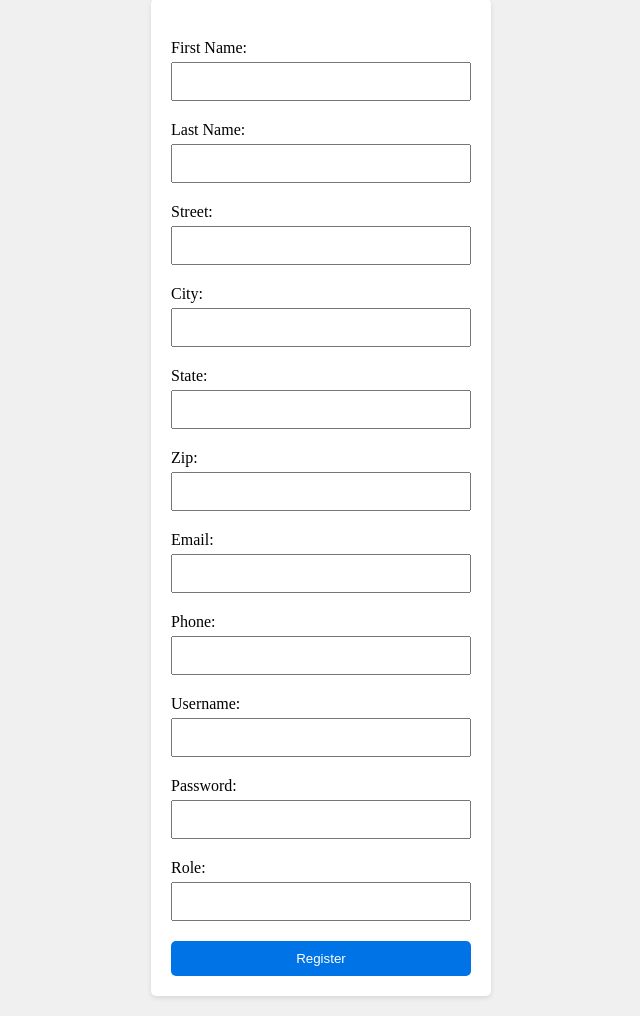
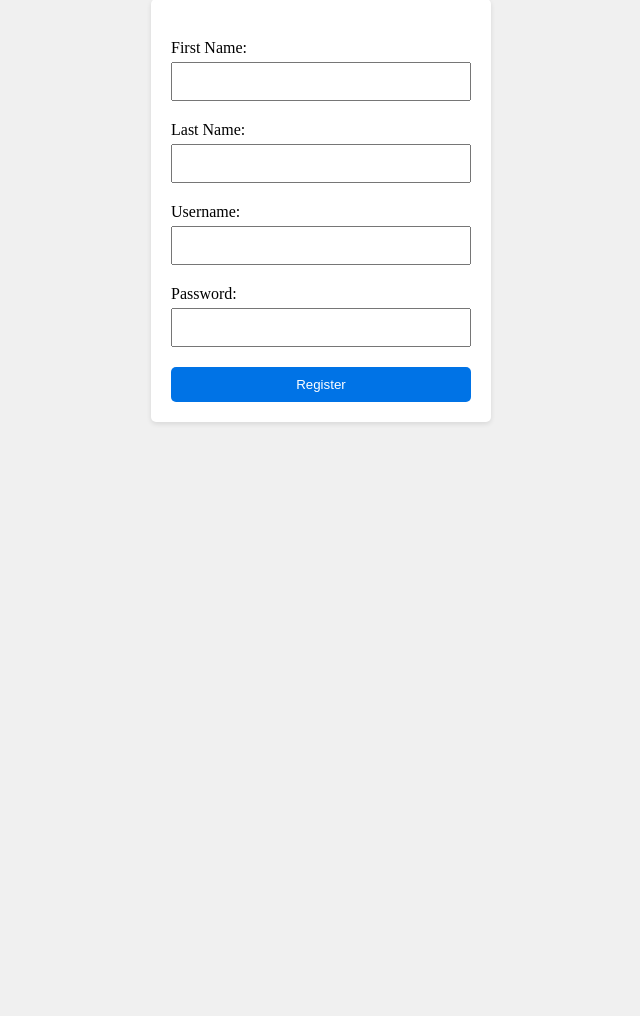
Before and after one commit to JorgeRSLC/bu_602_final_project, a Node server app: page /register in a window 1280 px wide. Shown: the part 257-1273 px from the top of the page, without its empty margins (319-959 px from the left). After the commit the page ends 681 px from the top, so only its background shows below. Run offline with Node 20, Linux system fonts and the light colour scheme; some libraries are stand-ins or nearby versions.

Commit message:
Build functionality for customers to login/register
Build routes, views, and update user model so customers can login/register

```diff
--- a/models/orders.js
+++ b/models/orders.js
@@ -23,7 +23,7 @@ const orderSchema = new mongoose.Schema({
     // customer reference
     customer: {
         type: mongoose.Schema.Types.ObjectId,
-        ref: 'customer_collection'
+        ref: 'user_collection'
     }
     }, {
 	    collection: 'order_collection'
--- a/routes/index.js
+++ b/routes/index.js
@@ -27,7 +27,7 @@ router.use(expressSession({
     saveUninitialized: false,
     secret: credentials.cookieSecret,
 }))
-
+// main login route
 router.get('/', function(req, res, next) {
     res.redirect('/login');
 });
@@ -36,12 +36,16 @@ router.get('/login', (req, res) => {
     res.render('loginView');
 });
 
+router.post('/login', require('./login'));
+
+// register route
 router.get('/register', (req, res) => {
     res.render('registerView');
 });
 
-router.post('/login', require('./login'));
+router.post('/register', require('./register'));
 
+// product display route
 router.get('/products', displayProducts);
 
 // Route to handle adding items to the order
@@ -56,6 +60,7 @@ router.post('/submit-order',submitOrder)
 //Route to handle displaying orders
 router.get('/orders-view', require('./displayOrders'))
 
+// admin routes
 router.get('/inventory', inventory)
 
 router.post('/update-product', updateBike)
@@ -66,4 +71,14 @@ router.get('/add-bike', (req, res) => {
 
 router.post('/add-bike', addBike)
 
+// 404 and 500 error handling
+router.use((req, res) => {
+    res.render('404');
+});
+
+router.use((err, req, res, next) => {
+    console.error(err.stack);
+    res.render('500');
+});
+
 module.exports = router;
--- /dev/null
+++ b/views/505.handlebars
@@ -0,0 +1 @@
+<h1>500 - Internal Server Error </h1>
--- a/views/registerView.handlebars
+++ b/views/registerView.handlebars
@@ -1,26 +1,12 @@
 <h1>Register to Enter Site</h1>
-<form action="/register" method="post" class="register">
+<form action="/register" method="POST" class="register">
     <label for="firstName">First Name:</label>
     <input type="text" id="firstName" name="firstName" required>
     <label for="lastName">Last Name:</label>
     <input type="text" id="lastName" name="lastName" required>
-    <label for="street">Street:</label>
-    <input type="text" id="street" name="address[street]" required>
-    <label for="city">City:</label>
-    <input type="text" id="city" name="address[city]" required>
-    <label for="state">State:</label>
-    <input type="text" id="state" name="address[state]" required>
-    <label for="zip">Zip:</label>
-    <input type="number" id="zip" name="address[zip]" required>
-    <label for="email">Email:</label>
-    <input type="email" id="email" name="email" required>
-    <label for="phone">Phone:</label>
-    <input type="text" id="phone" name="phone" required>
     <label for="username">Username:</label>
     <input type="text" id="username" name="username" required>
     <label for="password">Password:</label>
     <input type="password" id="password" name="password" required>
-    <label for="role">Role:</label>
-    <input type="text" id="role" name="role" required>
     <input type="submit" value="Register">
 </form>
```
Also changed, not shown: models/user.js (+2 -17 lines), routes/login.js (+10 -2 lines), routes/register.js (added, +27 -0 lines).
